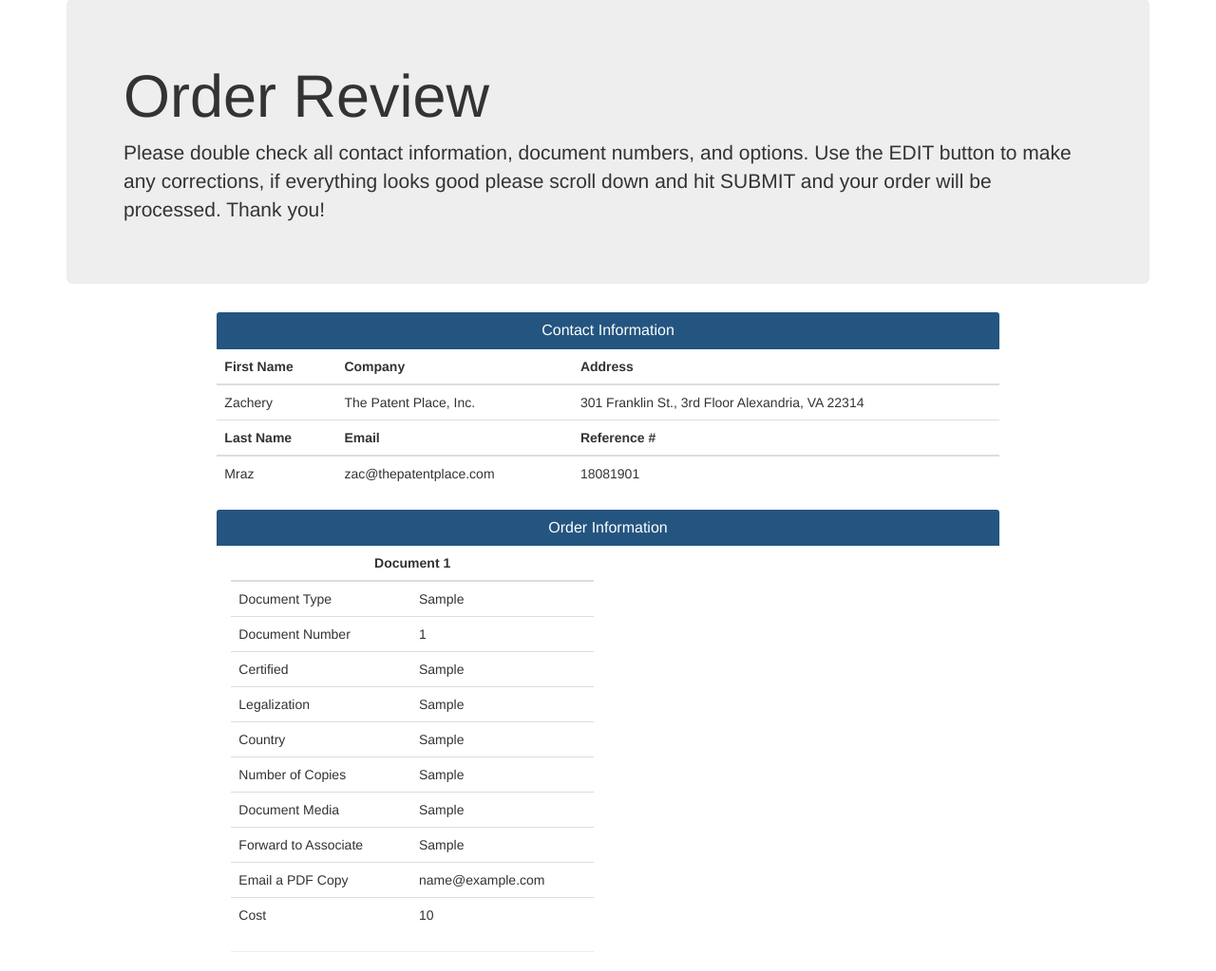
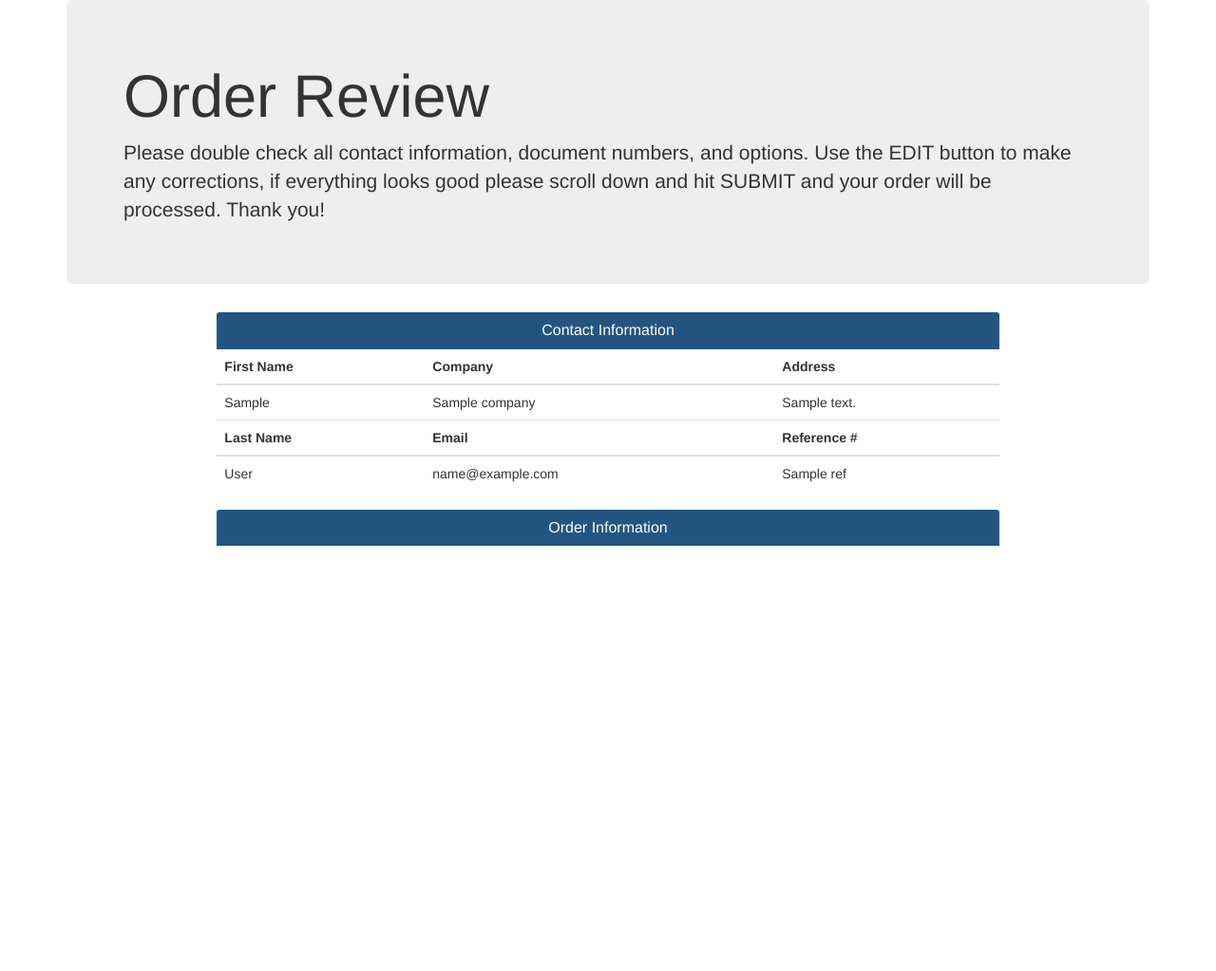
Before and after one commit to Mraz15/tpp2.0, a Django app: template mysite/personal/templates/personal/thank_you.html in a window 1280 px wide. Shown: the part 123-1146 px from the top of the page at 95% size. After the commit the page ends 698 px from the top, so only its background shows below. Run offline with Django 3.2, Linux system fonts and the light colour scheme; the template is opened without the code that fills it: most values are stand-ins (such as "Sample title", 1, 10 or a date in 2020); some libraries are stand-ins or nearby versions.

Commit message:
order review page updates
order review page now displays user info and their most of the order info. need to change a few things like if a value is not selected to display "N/A"

```diff
--- a/mysite/forms/templates/forms/uspto_docs.html
+++ b/mysite/forms/templates/forms/uspto_docs.html
@@ -53,7 +53,7 @@ var csrftoken = jQuery("[name=csrfmiddlewaretoken]").val();
         </div>
         <div class="form-group">
           <label for="exampleInputEmail1">Email address</label>
-          <input type="email" class="form-control" id="exampleInputEmail1" aria-describedby="emailHelp" placeholder="Enter email">
+          <input type="email" class="form-control" id="email" aria-describedby="emailHelp" placeholder="Enter email">
           <small id="emailHelp" class="form-text text-muted">We'll never share your email with anyone else.</small>
         </div>
         <div class="form-group">
--- a/mysite/personal/templates/personal/thank_you.html
+++ b/mysite/personal/templates/personal/thank_you.html
@@ -27,9 +27,9 @@
             <th>Address</th>
         </thead>
         <tr>
-            <td id="firstName">Zachery</td>
-            <td id="company">The Patent Place, Inc.</td>
-            <td id="address">301 Franklin St., 3rd Floor Alexandria, VA 22314</td>
+            <td id="firstName">{{order.0.first_Name}}</td>
+            <td id="company">{{ order.0.company }}</td>
+            <td id="address">{{order.0.address}}</td>
         </tr>
         <thead>
             <th>Last Name</th>
@@ -37,9 +37,9 @@
             <th>Reference #</th>
         </thead>
         <tr>
-            <td id="lastName">Mraz</td>
-            <td id="Email">zac@thepatentplace.com</td>
-            <td id="ref">18081901</td>
+            <td id="lastName">{{order.0.last_Name}}</td>
+            <td id="Email">{{order.0.email}}</td>
+            <td id="ref">{{order.0.ref}}</td>
         </tr>
     </table>
     </div>
@@ -52,12 +52,13 @@
                     <h3 style=" color: white !important" class="panel-title text-center">Order Information</h3>
                 </div>
                 {% for item in order %}
+                {% if forloop.counter >= 2 %}
             <div class="container col-lg-6 col-lg-offset-0 col-md-6 col-md-offset-0 col-sm-6 col-sm-offset-0">
                 <table class="table">
 
             <thead>
                 <th class="text-center" colspan = "2">
-                    Document {{ forloop.counter }}
+                    Document {{ item.counter}}
                 </th>
             </thead>
             <tr>
@@ -104,7 +105,7 @@
         <hr>
         </div>
 
-
+        {% endif %}
         {% endfor %}
         </div>
 
```
Also changed, not shown: mysite/personal/static/js/cert3.js (+12 -0 lines), mysite/personal/views.py (+8 -8 lines), 1 other file.
